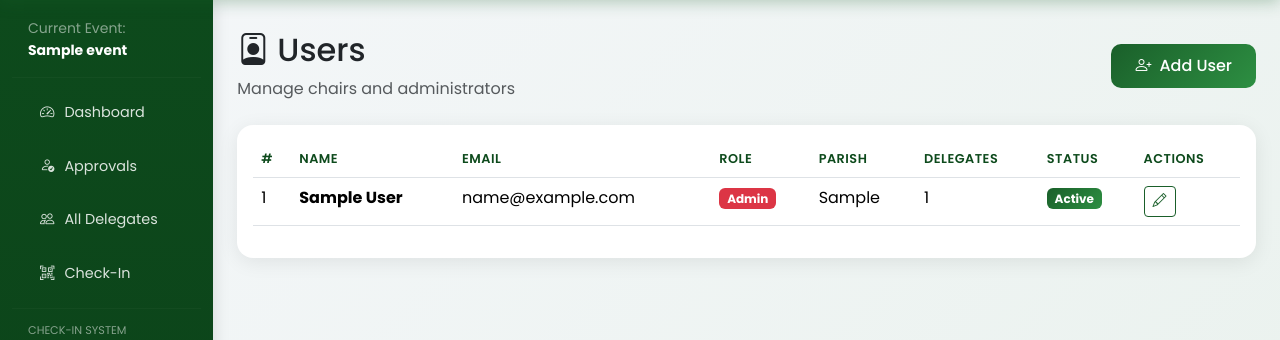
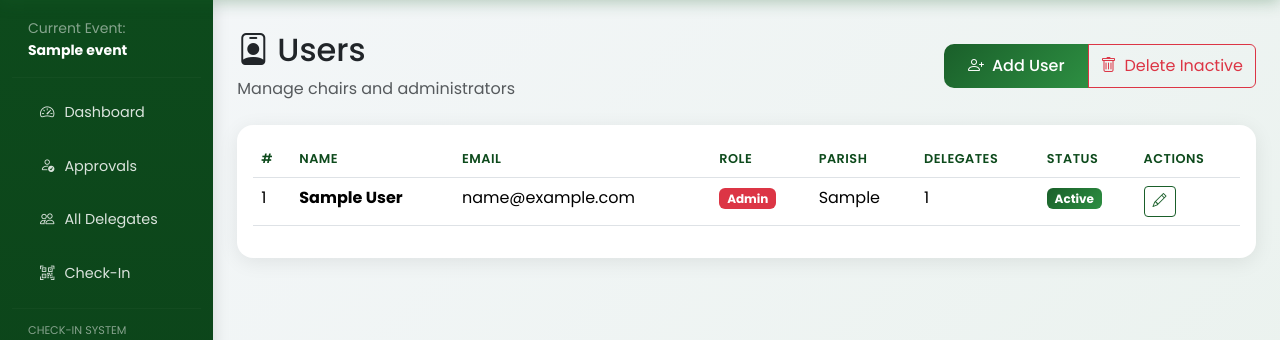
Before and after one commit to blaire-glitch/KAYO, a Flask app: page /admin/users in a window 1280 px wide. Shown: the part 96-436 px from the top of the page. Run offline with Flask 3, Linux system fonts and the light colour scheme; a user stored in the database is signed in; tables that the repository leaves empty hold one stand-in row (values such as "Sample post"); grey boxes marked "Sample" are stand-in pictures; some libraries are stand-ins or nearby versions.

Commit message:
Add delete user functionality for admins
- Add delete individual user route with option to delete or reassign delegates
- Add bulk delete inactive users route
- Update users template with delete buttons and confirmation modals
- Protect super_admin accounts from deletion
- Show archdeaconry_chair role with distinct badge color

```diff
--- a/app/routes/admin.py
+++ b/app/routes/admin.py
@@ -328,6 +328,106 @@ def toggle_user_active(id):
 
     status = 'activated' if user.is_active else 'deactivated'
     flash(f'User "{user.name}" has been {status}.', 'success')
+    return redirect(url_for('admin.all_users'))
+
+
+@admin_bp.route('/users/<int:id>/delete', methods=['POST'])
+@login_required
+@admin_required
+def delete_user(id):
+    """Permanently delete a user and optionally their delegates"""
+    user = User.query.get_or_404(id)
+
+    # Don't allow deleting yourself
+    if user.id == current_user.id:
+        flash('You cannot delete your own account.', 'danger')
+        return redirect(url_for('admin.all_users'))
+
+    # Don't allow deleting super_admin
+    if user.role == 'super_admin':
+        flash('Super admin accounts cannot be deleted.', 'danger')
+        return redirect(url_for('admin.all_users'))
+
+    try:
+        user_name = user.name
+        user_email = user.email
+        delegate_count = user.delegates.count()
+
+        # Check if we should delete delegates too
+        delete_delegates = request.form.get('delete_delegates') == 'yes'
+
+        if delete_delegates and delegate_count > 0:
+            # Delete all delegates registered by this user
+            for delegate in user.delegates.all():
+                # Delete check-in records first
+                CheckInRecord.query.filter_by(delegate_id=delegate.id).delete()
+                db.session.delete(delegate)
+        elif delegate_count > 0:
+            # Reassign delegates to admin or unassign
+            # Just nullify the registered_by field or assign to current admin
+            for delegate in user.delegates.all():
+                delegate.registered_by = current_user.id
+
+        # Delete user's payments records (but keep payment records for audit)
+        # The Payment model has user_id foreign key, we'll just delete the user
+
+        # Delete the user
+        db.session.delete(user)
+        db.session.commit()
+
+        if delete_delegates:
+            flash(f'User "{user_name}" ({user_email}) and their {delegate_count} delegates deleted successfully.', 'success')
+        else:
+            flash(f'User "{user_name}" ({user_email}) deleted successfully. {delegate_count} delegates were reassigned to you.', 'success')
+
+    except Exception as e:
+        db.session.rollback()
+        current_app.logger.error(f'Error deleting user {id}: {str(e)}')
+        flash(f'Error deleting user: {str(e)}', 'danger')
+
+    return redirect(url_for('admin.all_users'))
+
+
+@admin_bp.route('/users/delete-inactive', methods=['POST'])
+@login_required
+@admin_required
+def delete_inactive_users():
+    """Delete all inactive users (bulk action)"""
+    try:
+        # Get all inactive users except admins and super_admins
+        inactive_users = User.query.filter(
+            User.is_active == False,
+            User.role.notin_(['admin', 'super_admin']),
+            User.id != current_user.id
+        ).all()
+
+        if not inactive_users:
+            flash('No inactive users to delete.', 'info')
+            return redirect(url_for('admin.all_users'))
+
+        deleted_count = 0
+        delegate_count = 0
+
+        for user in inactive_users:
+            user_delegates = user.delegates.count()
+
+            # Delete user's delegates
+            for delegate in user.delegates.all():
+                CheckInRecord.query.filter_by(delegate_id=delegate.id).delete()
+                db.session.delete(delegate)
+                delegate_count += 1
+
+            db.session.delete(user)
+            deleted_count += 1
+
+        db.session.commit()
+        flash(f'Deleted {deleted_count} inactive users and {delegate_count} associated delegates.', 'success')
+
+    except Exception as e:
+        db.session.rollback()
+        current_app.logger.error(f'Error deleting inactive users: {str(e)}')
+        flash(f'Error deleting inactive users: {str(e)}', 'danger')
+
     return redirect(url_for('admin.all_users'))
 
 
--- a/app/templates/admin/users.html
+++ b/app/templates/admin/users.html
@@ -8,9 +8,14 @@
         <h2><i class="bi bi-person-badge me-2"></i>Users</h2>
         <p class="text-muted mb-0">Manage chairs and administrators</p>
     </div>
-    <a href="{{ url_for('admin.create_user') }}" class="btn btn-primary">
-        <i class="bi bi-person-plus me-2"></i>Add User
-    </a>
+    <div class="btn-group">
+        <a href="{{ url_for('admin.create_user') }}" class="btn btn-primary">
+            <i class="bi bi-person-plus me-2"></i>Add User
+        </a>
+        <button type="button" class="btn btn-outline-danger" data-bs-toggle="modal" data-bs-target="#deleteInactiveModal">
+            <i class="bi bi-trash me-2"></i>Delete Inactive
+        </button>
+    </div>
 </div>
 
 <div class="card">
@@ -32,16 +37,16 @@
                 </thead>
                 <tbody>
                     {% for user in users.items %}
-                    <tr>
+                    <tr class="{{ 'table-secondary' if not user.is_active else '' }}">
                         <td>{{ loop.index + (users.page - 1) * users.per_page }}</td>
                         <td><strong>{{ user.name }}</strong></td>
                         <td>{{ user.email }}</td>
                         <td>
-                            <span class="badge bg-{{ 'danger' if user.role == 'admin' else 'primary' if user.role == 'chair' else 'secondary' }}">
+                            <span class="badge bg-{{ 'danger' if user.role == 'admin' or user.role == 'super_admin' else 'info' if user.role == 'archdeaconry_chair' else 'primary' if user.role == 'chair' else 'secondary' }}">
                                 {{ user.role | replace('_', ' ') | title }}
                             </span>
                         </td>
-                        <td>{{ user.parish or 'N/A' }}</td>
+                        <td>{{ user.parish or user.archdeaconry or 'N/A' }}</td>
                         <td>{{ user.delegates.count() }}</td>
                         <td>
                             {% if user.is_active %}
@@ -55,13 +60,17 @@
                                 <a href="{{ url_for('admin.edit_user', id=user.id) }}" class="btn btn-sm btn-outline-primary" title="Edit">
                                     <i class="bi bi-pencil"></i>
                                 </a>
-                                {% if user.id != current_user.id %}
+                                {% if user.id != current_user.id and user.role != 'super_admin' %}
                                 <form action="{{ url_for('admin.toggle_user_active', id=user.id) }}" method="POST" class="d-inline">
                                     <input type="hidden" name="csrf_token" value="{{ csrf_token() }}">
-                                    <button type="submit" class="btn btn-sm btn-outline-{{ 'danger' if user.is_active else 'success' }}" title="{{ 'Deactivate' if user.is_active else 'Activate' }}">
-                                        <i class="bi bi-{{ 'x-circle' if user.is_active else 'check-circle' }}"></i>
+                                    <button type="submit" class="btn btn-sm btn-outline-{{ 'warning' if user.is_active else 'success' }}" title="{{ 'Deactivate' if user.is_active else 'Activate' }}">
+                                        <i class="bi bi-{{ 'pause-circle' if user.is_active else 'play-circle' }}"></i>
                                     </button>
                                 </form>
+                                <button type="button" class="btn btn-sm btn-outline-danger" title="Delete"
+                                        data-bs-toggle="modal" data-bs-target="#deleteUserModal{{ user.id }}">
+                                    <i class="bi bi-trash"></i>
+                                </button>
                                 {% endif %}
                             </div>
                         </td>
@@ -110,4 +119,86 @@
         {% endif %}
     </div>
 </div>
+
+<!-- Delete User Modals -->
+{% for user in users.items %}
+{% if user.id != current_user.id and user.role != 'super_admin' %}
+<div class="modal fade" id="deleteUserModal{{ user.id }}" tabindex="-1" aria-labelledby="deleteUserModalLabel{{ user.id }}" aria-hidden="true">
+    <div class="modal-dialog">
+        <div class="modal-content">
+            <div class="modal-header bg-danger text-white">
+                <h5 class="modal-title" id="deleteUserModalLabel{{ user.id }}">
+                    <i class="bi bi-exclamation-triangle me-2"></i>Delete User
+                </h5>
+                <button type="button" class="btn-close btn-close-white" data-bs-dismiss="modal" aria-label="Close"></button>
+            </div>
+            <form action="{{ url_for('admin.delete_user', id=user.id) }}" method="POST">
+                <input type="hidden" name="csrf_token" value="{{ csrf_token() }}">
+                <div class="modal-body">
+                    <p>Are you sure you want to <strong>permanently delete</strong> this user?</p>
+                    <div class="alert alert-warning">
+                        <strong>{{ user.name }}</strong><br>
+                        <small class="text-muted">{{ user.email }}</small><br>
+                        <small>Role: {{ user.role | replace('_', ' ') | title }}</small><br>
+                        <small>Delegates: {{ user.delegates.count() }}</small>
+                    </div>
+                    {% if user.delegates.count() > 0 %}
+                    <div class="form-check mb-3">
+                        <input class="form-check-input" type="checkbox" name="delete_delegates" value="yes" id="deleteDelegate{{ user.id }}">
+                        <label class="form-check-label text-danger" for="deleteDelegate{{ user.id }}">
+                            <strong>Also delete {{ user.delegates.count() }} delegates</strong> registered by this user
+                        </label>
+                        <div class="form-text">If unchecked, delegates will be reassigned to you.</div>
+                    </div>
+                    {% endif %}
+                    <p class="text-danger mb-0"><small><i class="bi bi-exclamation-circle me-1"></i>This action cannot be undone!</small></p>
+                </div>
+                <div class="modal-footer">
+                    <button type="button" class="btn btn-secondary" data-bs-dismiss="modal">Cancel</button>
+                    <button type="submit" class="btn btn-danger">
+                        <i class="bi bi-trash me-2"></i>Delete User
+                    </button>
+                </div>
+            </form>
+        </div>
+    </div>
+</div>
+{% endif %}
+{% endfor %}
+
+<!-- Delete Inactive Users Modal -->
+<div class="modal fade" id="deleteInactiveModal" tabindex="-1" aria-labelledby="deleteInactiveModalLabel" aria-hidden="true">
+    <div class="modal-dialog">
+        <div class="modal-content">
+            <div class="modal-header bg-danger text-white">
+                <h5 class="modal-title" id="deleteInactiveModalLabel">
+                    <i class="bi bi-exclamation-triangle me-2"></i>Delete All Inactive Users
+                </h5>
+                <button type="button" class="btn-close btn-close-white" data-bs-dismiss="modal" aria-label="Close"></button>
+            </div>
+            <form action="{{ url_for('admin.delete_inactive_users') }}" method="POST">
+                <input type="hidden" name="csrf_token" value="{{ csrf_token() }}">
+                <div class="modal-body">
+                    <p>Are you sure you want to <strong>permanently delete all inactive users</strong>?</p>
+                    <div class="alert alert-warning">
+                        <i class="bi bi-info-circle me-2"></i>
+                        This will delete:
+                        <ul class="mb-0 mt-2">
+                            <li>All users with <span class="badge bg-secondary">Inactive</span> status</li>
+                            <li>All delegates registered by these users</li>
+                        </ul>
+                    </div>
+                    <p class="text-muted"><small>Admin and Super Admin accounts will not be affected.</small></p>
+                    <p class="text-danger mb-0"><small><i class="bi bi-exclamation-circle me-1"></i>This action cannot be undone!</small></p>
+                </div>
+                <div class="modal-footer">
+                    <button type="button" class="btn btn-secondary" data-bs-dismiss="modal">Cancel</button>
+                    <button type="submit" class="btn btn-danger">
+                        <i class="bi bi-trash me-2"></i>Delete Inactive Users
+                    </button>
+                </div>
+            </form>
+        </div>
+    </div>
+</div>
 {% endblock %}
```
